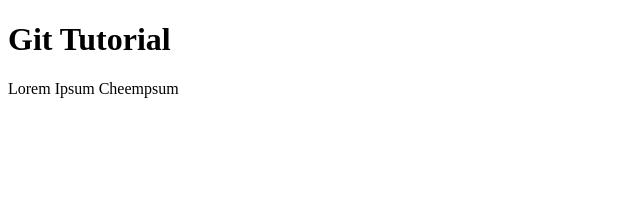
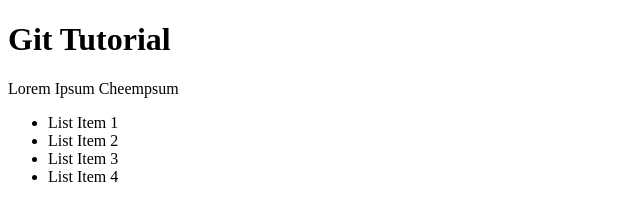
Before and after one commit to Siddhant-Rawat/git-tut, a plain HTML site: page index.html in a window 1280 px wide. Shown: the whole page, without its empty margins (0-640 px from the left). Drawn offline with Linux system fonts and the light colour scheme.

Commit message:
Added List Items

```diff
--- a/app.js
+++ b/app.js
@@ -1 +1 @@
-console.log("hello ji");touch
+console.log("hello ji");
--- a/index.html
+++ b/index.html
@@ -9,5 +9,11 @@
 <body>
     <h1>Git Tutorial</h1>
     <p>Lorem Ipsum Cheempsum</p>
+    <ul>
+        <li>List Item 1</li>
+        <li>List Item 2</li>
+        <li>List Item 3</li>
+        <li>List Item 4</li>
+    </ul>
 </body>
 </html>
```
